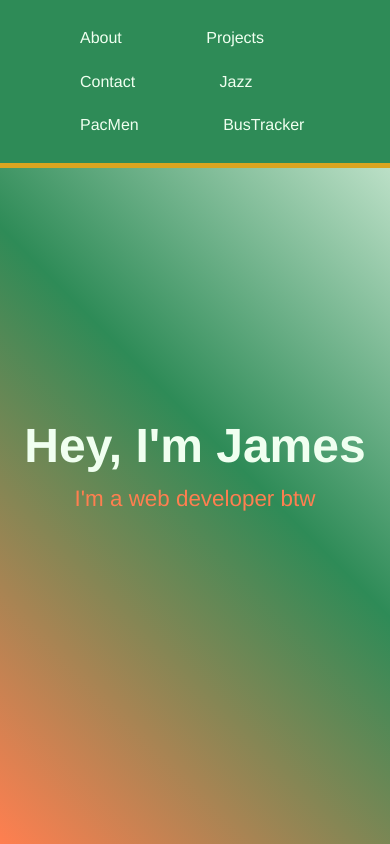
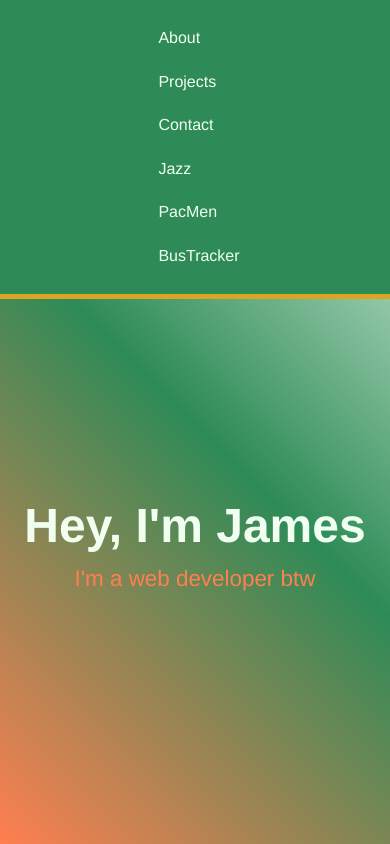
Before and after one commit to jamesp8403/jamesp8403.github.io, a plain HTML site: page index.html in a window 390 px wide. Shown: the top 844 px of the page. Drawn offline with Linux system fonts and the light colour scheme.

Commit message:
cell-phone

```diff
--- a/styles.css
+++ b/styles.css
@@ -73,7 +73,7 @@ h1 {
     color: honeydew;
     text-align: center;
     padding-top: 20%;
-    margin-bottom: -10px;
+    margin: 200px 0 -10px 0;
     font-weight: bold;
 }
 
@@ -231,11 +231,22 @@ footer {
 
 @media (max-width: 1200px) {
 
+#navbar {
+    display: flex;
+    justify-content: center;
+}
+
+#navbar li {
+    display: block;
+}
+
     .nav-link {
     font-size: 1rem;
 }
 
-
+#navbar li a {
+    padding: 0.8rem 2rem 0.8rem 2rem;
+}
 
 h1 {
   font-size: 3rem;
```
